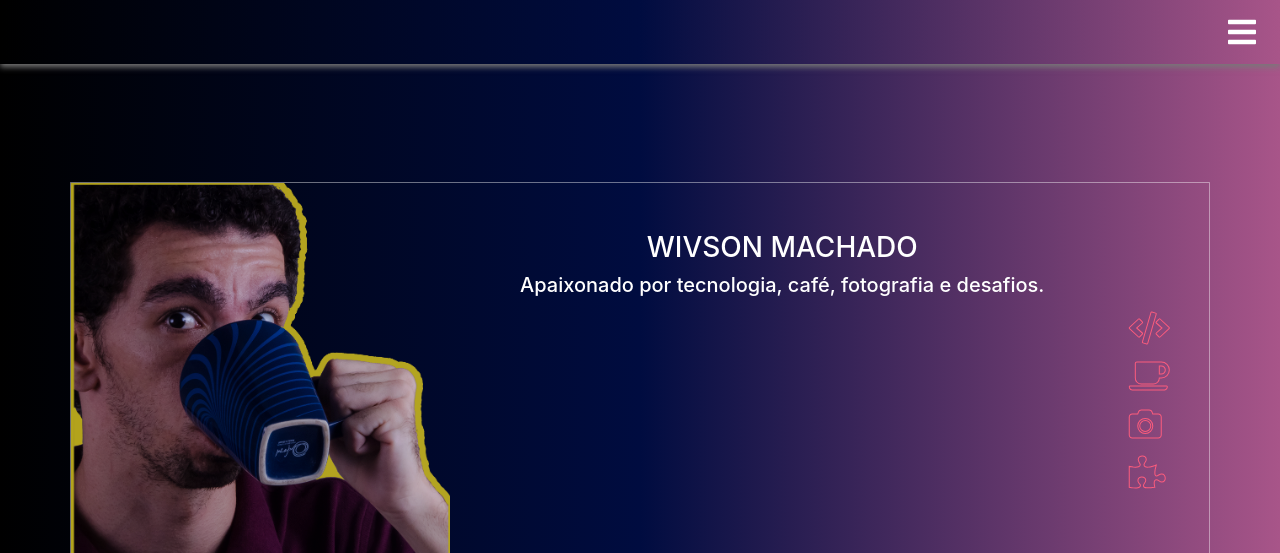
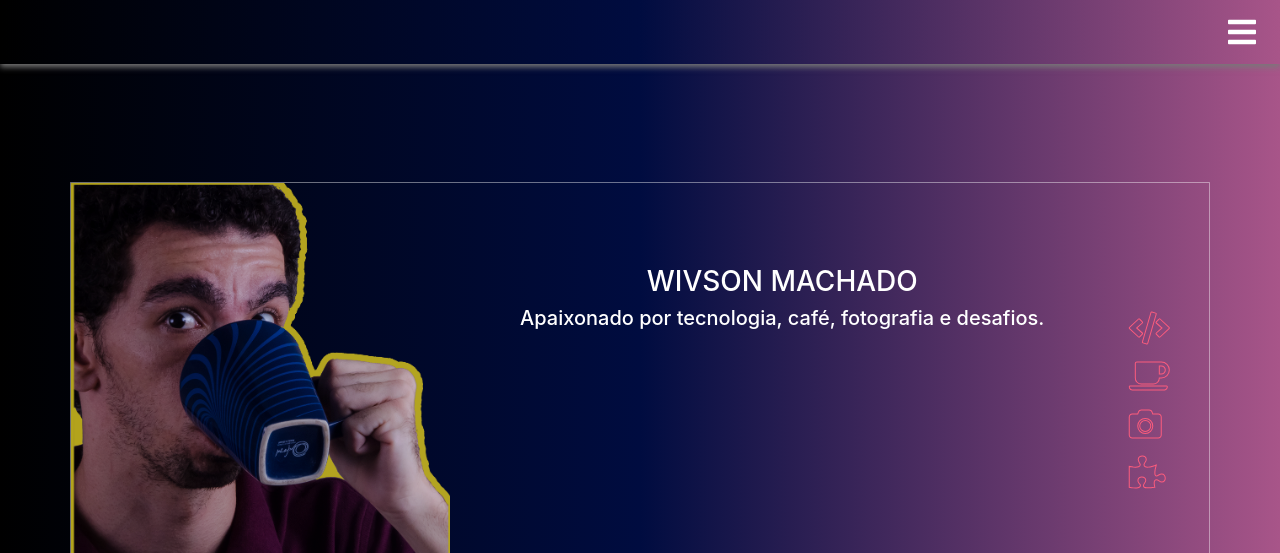
Before and after one commit to wivsonmachado/wivsonmachado.github.io, a plain HTML site: page index.html in a window 1280 px wide. Shown: the top 553 px of the page. Drawn offline with nearby package versions, Linux system fonts and the light colour scheme.

Commit message:
centralização correta dos textos

```diff
--- a/index.html
+++ b/index.html
@@ -33,9 +33,9 @@
             </div>
             <div class="col-10 col-md-7 justify-content-center">
                 <div class="row h-100">
-                    <div class="w-100 align-self-start pt-5">
-                        <p class="h3 d-flex justify-content-center">WIVSON MACHADO</p>
-                        <p class="h5 d-flex justify-content-center">Apaixonado por tecnologia, café, fotografia e desafios.</p>
+                    <div class="w-100 align-self-center p-2">
+                        <p class="h3 text-center">WIVSON MACHADO</p>
+                        <p class="h5 text-center">Apaixonado por tecnologia, café, fotografia e desafios.</p>
                     </div>
                     <div class="d-flex w-100 justify-content-center align-self-end p-2">
                         <div class="col-2 col-md-1">
```
